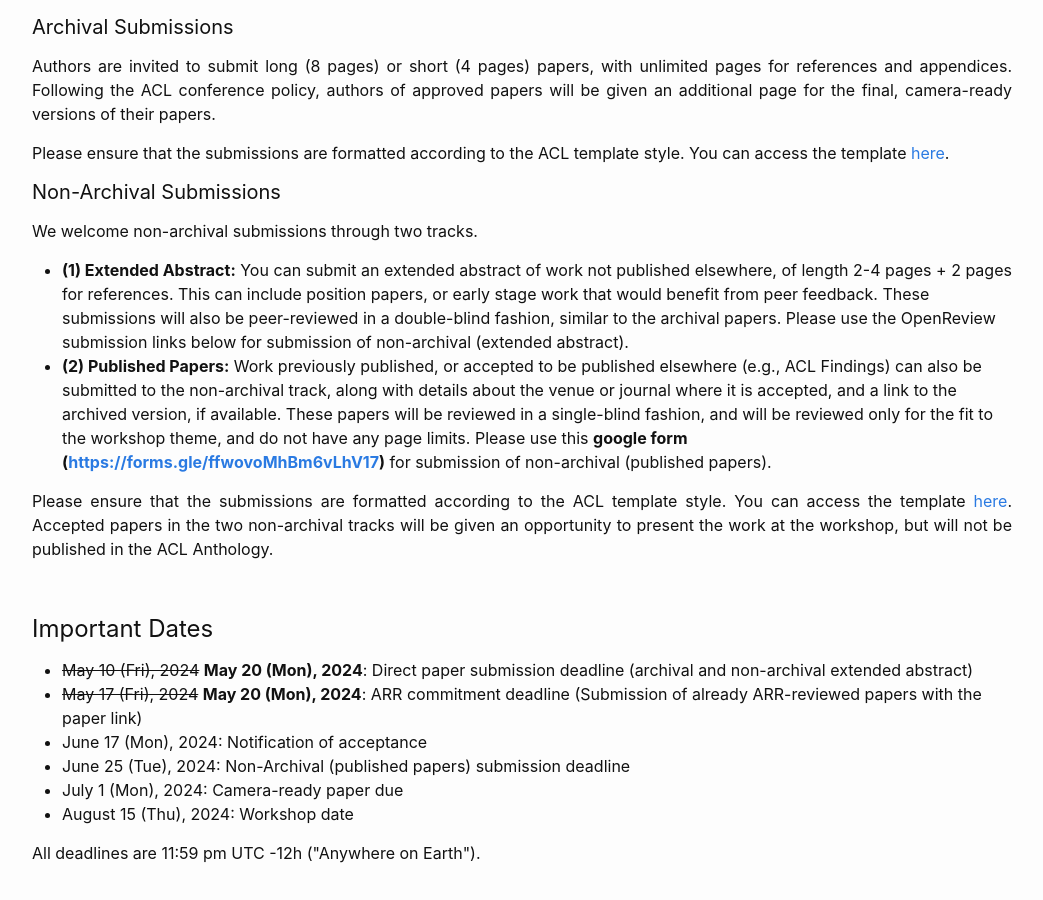
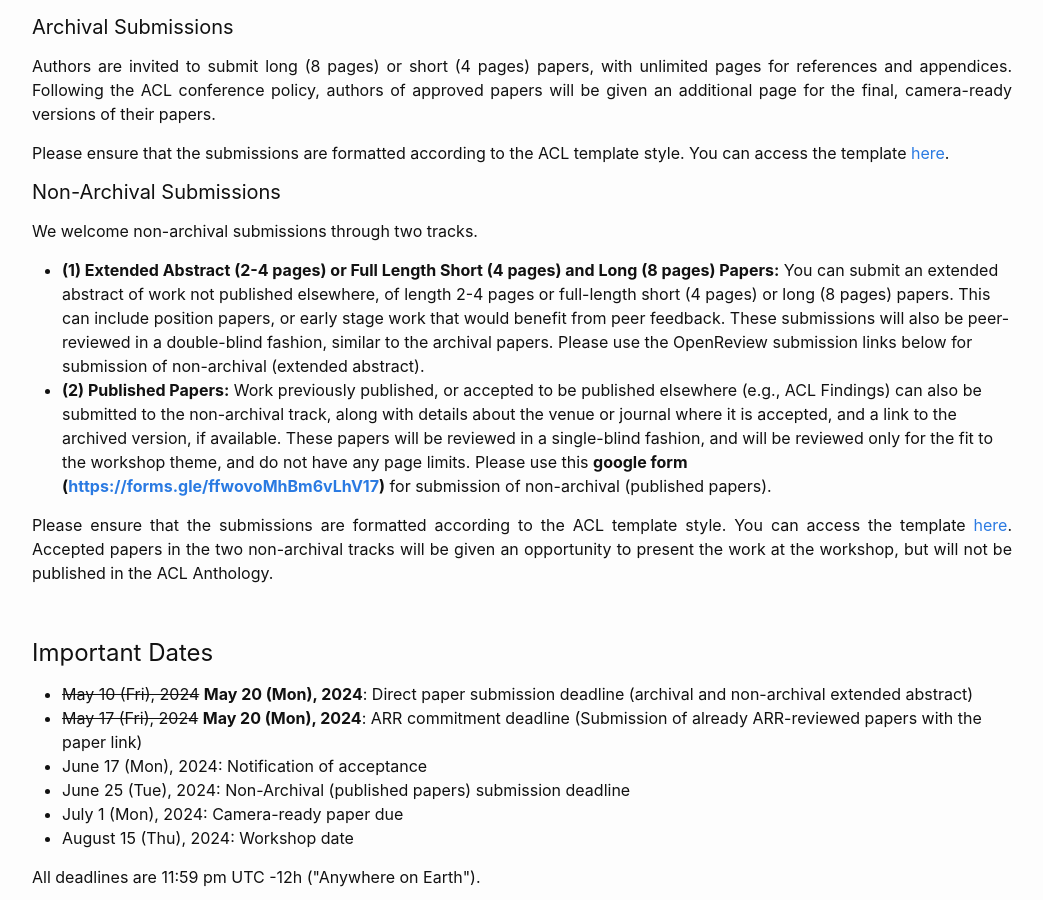
Before and after one commit to hucllm-workshop/hucllm-workshop.github.io, a Jekyll site: the page built from index.md, in a window 1280 px wide and 900 px high, scrolled down 1438 px. Shown: the whole window, without its empty margins (118-1161 px from the left). Built offline with Jekyll 4.4.1, drawn with Linux system fonts in a browser that asks for light colours; nearby versions of some CDN libraries.

Commit message:
Update index.md

```diff
--- a/index.md
+++ b/index.md
@@ -13,7 +13,7 @@ layout: home
 <h2 class="blackpar_title">Human-Centered Large Language Modeling Workshop </h2>
 </center> -->
 
-<h3> GREAT NEWS!! Deadline Extended for Paper Submissions! <br>*** New Deadline: <ins>May 20, 2024</ins> ***</h3>
+<p style="margin:auto;"><h3> GREAT NEWS!! Deadline Extended for Paper Submissions! <br>*** New Deadline: <ins>May 20, 2024</ins> ***</h3></p>
 <p style="margin: 0px 0px 20px 0px;">
 
 <i>A word's meaning resides in the heart and soul of its "generator" - people. How do we include human (personal, social, cultural, situational) context, ethically, into LLMs -- the base models of our NLP systems?</i>
@@ -70,7 +70,7 @@ Please ensure that the submissions are formatted according to the ACL template s
 We welcome non-archival submissions through two tracks.
 
 <ul>
-<li><b>(1) Extended Abstract:</b> You can submit an extended abstract of work not published elsewhere, of length 2-4 pages + 2 pages for references. This can include position papers, or early stage work that would benefit from peer feedback. These submissions will also be peer-reviewed in a double-blind fashion, similar to the archival papers. Please use the OpenReview submission links below for submission of non-archival (extended abstract).</li>
+<li><b>(1) Extended Abstract (2-4 pages) or Full Length Short (4 pages) and Long (8 pages) Papers:</b> You can submit an extended abstract of work not published elsewhere, of length 2-4 pages or full-length short (4 pages) or long (8 pages) papers. This can include position papers, or early stage work that would benefit from peer feedback. These submissions will also be peer-reviewed in a double-blind fashion, similar to the archival papers. Please use the OpenReview submission links below for submission of non-archival (extended abstract).</li>
 
 <li><b>(2) Published Papers:</b> Work previously published, or accepted to be published elsewhere (e.g., ACL Findings) can also be submitted to the non-archival track, along with details about the venue or journal where it is accepted, and a link to the archived version, if available. These papers will be reviewed in a single-blind fashion, and will be reviewed only for the fit to the workshop theme, and do not have any page limits. Please use this <b>google form (<a href="https://forms.gle/ffwovoMhBm6vLhV17">https://forms.gle/ffwovoMhBm6vLhV17</a>)</b> for submission of non-archival (published papers).</li>
 </ul>
```
